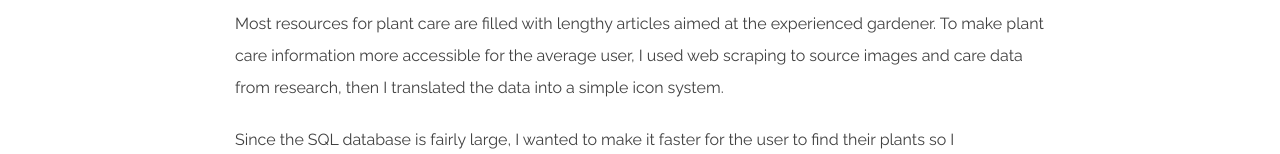
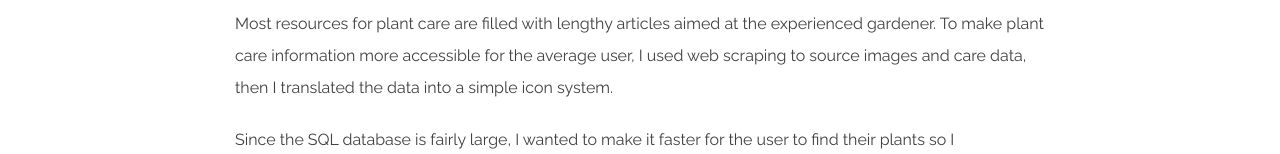
Before and after one commit to jacquelynmarcella/jacquelynmarcella.github.io, a plain HTML site: page plant-parenthood.html in a window 1280 px wide. Shown: the part 467-621 px from the top of the page. Drawn offline with nearby package versions, Linux system fonts and the light colour scheme.

Commit message:
content tweaks

```diff
--- a/plant-parenthood.html
+++ b/plant-parenthood.html
@@ -52,7 +52,7 @@
 			<a href="https://github.com/jacquelynmarcella/plantparenthood" target="_blank">Github</a>
 		</div>
 		<p>If you weren't blessed with a green thumb, it might be time for a trip to Plant Parenthood. Plant Parenthood is a Node/Express application that makes it easy to keep track of your plant's care needs.</p>
-		<p>Most resources for plant care are filled with lengthy articles aimed at the experienced gardener. To make plant care information more accessible for the average user, I used web scraping to source images and care data from research, then I translated the data into a simple icon system.</p>
+		<p>Most resources for plant care are filled with lengthy articles aimed at the experienced gardener. To make plant care information more accessible for the average user, I used web scraping to source images and care data, then I translated the data into a simple icon system.</p>
 		<p>Since the SQL database is fairly large, I wanted to make it faster for the user to find their plants so I implemented a search feature with autosuggest through Semantic UI and jQuery. RESTful routing allows users to save plants, make public comments on plants, journal about their plants, as well as edit and delete these entries accordingly.</p>
 	</div>
 	<div class="portfolio-images">
```
